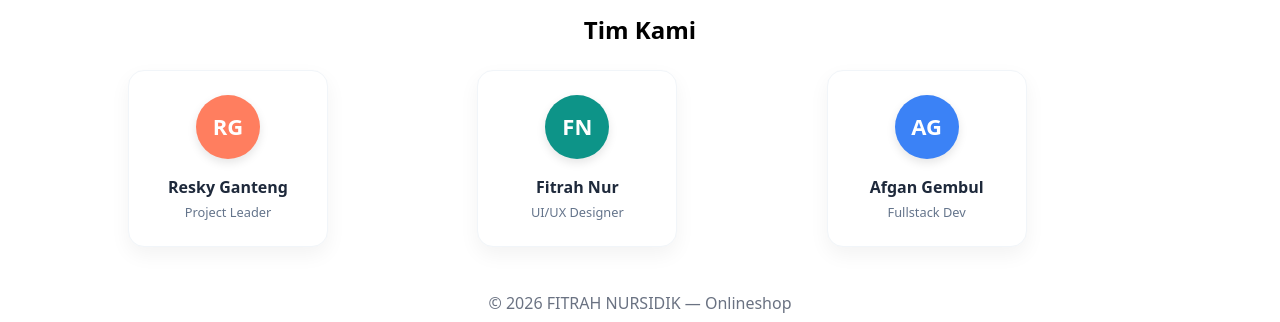
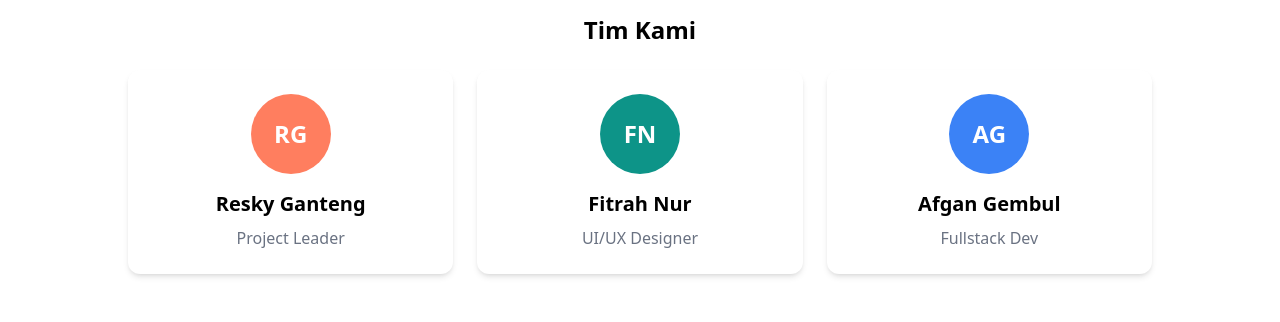
Before and after one commit to Fitrah-nursidik/websekolah-vercel-fitrahnursidik, a Vue app: page /about in a window 1280 px wide. Shown: the part 488-810 px from the top of the page. Built offline with nearby package versions, Linux system fonts and the light colour scheme.

Commit message:
Update TeamCard.vue

```diff
--- a/src/components/TeamCard.vue
+++ b/src/components/TeamCard.vue
@@ -1,80 +1,32 @@
 <script setup>
-// Clue: defineProps dipakai di TeamCard.vue untuk menerima data nama, jabatan, & inisial/warna
 defineProps({
-  nama: {
-    type: String,
-    required: true
-  },
-  jabatan: {
-    type: String,
-    required: true
-  },
-  inisial: {
-    type: String,
-    default: '?'
-  },
-  bgColor: {
-    type: String,
-    default: '#0d9488' // Warna default avatar
-  }
+  nama: String,
+  jabatan: String,
+  inisial: String,
+  bgColor: String
 })
 </script>
 
 <template>
-  <div class="team-card">
-    <!-- Avatar lingkaran dengan inisial -->
-    <div class="avatar" :style="{ backgroundColor: bgColor }">
+
+  <div
+    class="rounded-xl bg-white p-6 text-center shadow-md"
+  >
+    <div
+      class="mx-auto flex h-20 w-20 items-center justify-center rounded-full text-2xl font-bold text-white"
+      :style="{ backgroundColor: bgColor }"
+    >
       {{ inisial }}
     </div>
-    <h4 class="member-name">{{ nama }}</h4>
-    <p class="member-role">{{ jabatan }}</p>
+
+    <h3 class="mt-4 text-xl font-bold">
+      {{ nama }}
+    </h3>
+
+    <p class="mt-2 text-gray-500">
+      {{ jabatan }}
+    </p>
+
   </div>
+
 </template>
-
-<style scoped>
-.team-card {
-  background: #ffffff;
-  padding: 24px 20px;
-  border-radius: 16px;
-  text-align: center;
-  width: 200px;
-
-  /* Box shadow & efek hover terangkat */
-  box-shadow: 0 8px 20px rgba(0, 0, 0, 0.05);
-  border: 1px solid #f1f5f9;
-  transition: transform 0.3s ease, box-shadow 0.3s ease;
-}
-
-.team-card:hover {
-  transform: translateY(-6px);
-  box-shadow: 0 12px 25px rgba(13, 148, 136, 0.15);
-}
-
-/* Avatar Lingkaran (Clue: border-radius: 50%) */
-.avatar {
-  width: 64px;
-  height: 64px;
-  border-radius: 50%;
-  color: #ffffff;
-  font-size: 22px;
-  font-weight: 700;
-  display: flex;
-  align-items: center;
-  justify-content: center;
-  margin: 0 auto 16px auto;
-  box-shadow: 0 4px 10px rgba(0, 0, 0, 0.1);
-}
-
-.member-name {
-  font-size: 1rem;
-  font-weight: 700;
-  color: #1e293b;
-  margin-bottom: 4px;
-}
-
-.member-role {
-  font-size: 0.8rem;
-  color: #64748b;
-  margin: 0;
-}
-</style>
```
